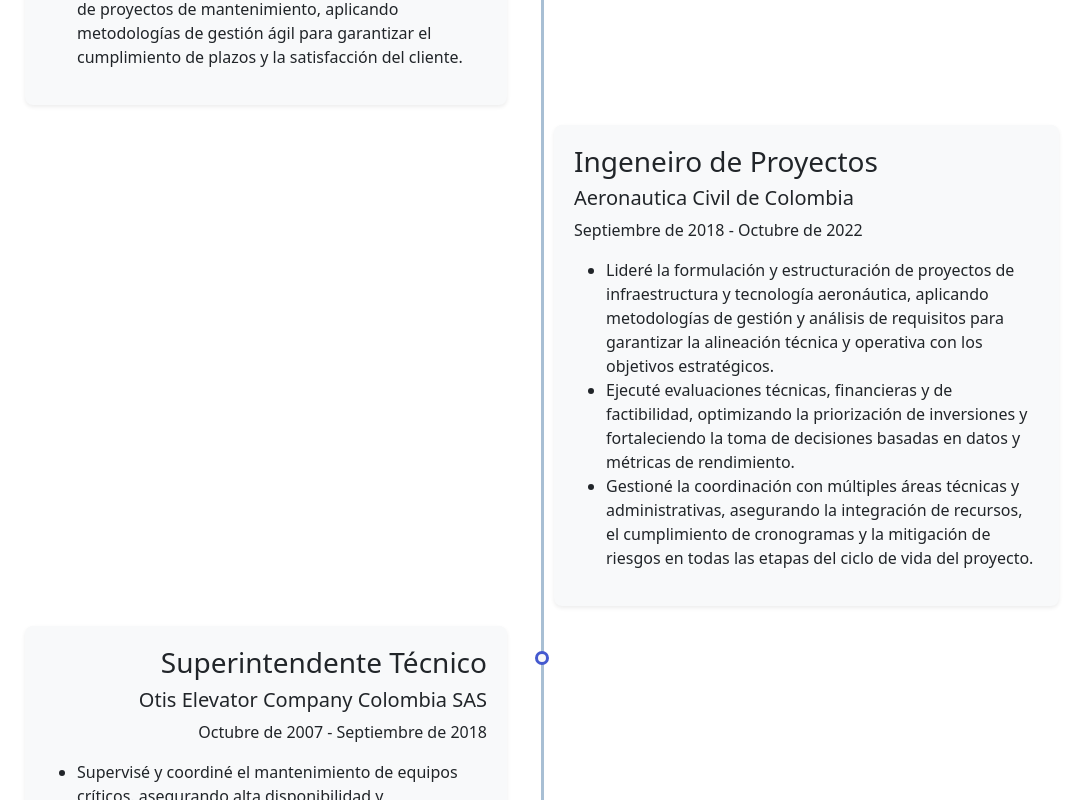
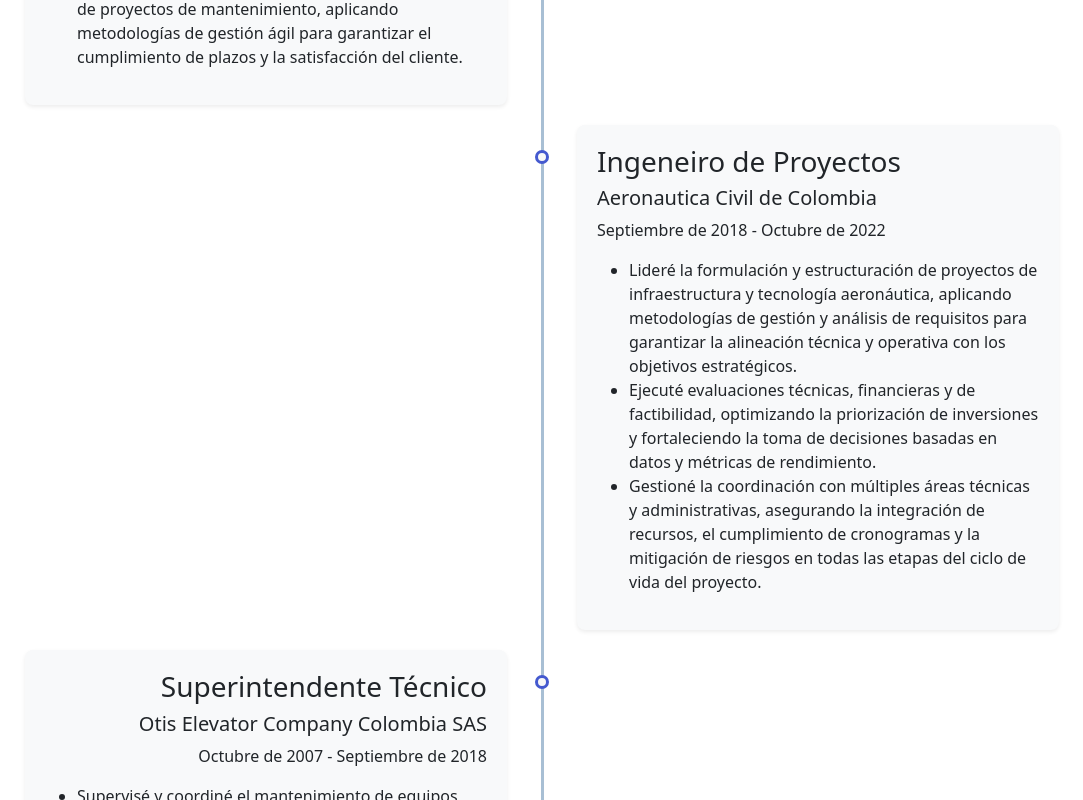
Before and after one commit to jramirez0982/curriculum, a React (Vite) app: page / in a window 1280 px wide. Shown: the part 3300-4100 px from the top of the page, without its empty margins (98-1181 px from the left). Built offline with nearby package versions, Linux system fonts and the light colour scheme.

Commit message:
[se crea clase para modificar timeline] home.jsx: se adiciona la clase timeline-right a la segunda experiencia laboral para hacer aparecer el circulo sobre la linea central

```diff
--- a/src/pages/Home.jsx
+++ b/src/pages/Home.jsx
@@ -335,7 +335,7 @@ export const Home = () => {
 																																																																																																																																																																																																																																																																																																																																																																																																																																																																																																																																																																																																																																																																																																																																																																																																																																																																																																																																																																																																																																																																																																																																																																																																																		        ======================================================= */}
 							<div className="col-md-6 d-none d-md-block"></div> {/* Columna vacía */}
 
-							<div className="col-12 col-md-6">
+							<div className="col-12 col-md-6 timeline-right">
 								<div className="timeline-card  text-start">
 									<h3>Ingeneiro de Proyectos</h3>
 									<h5>Aeronautica Civil de Colombia</h5>
```
